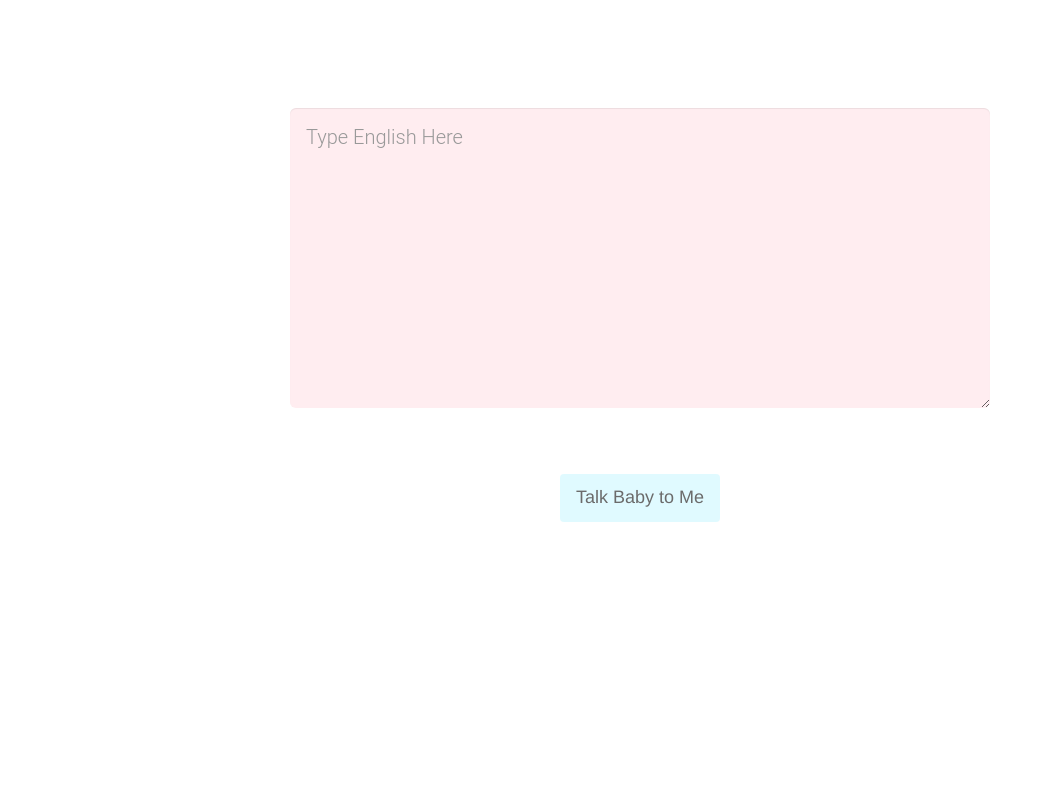
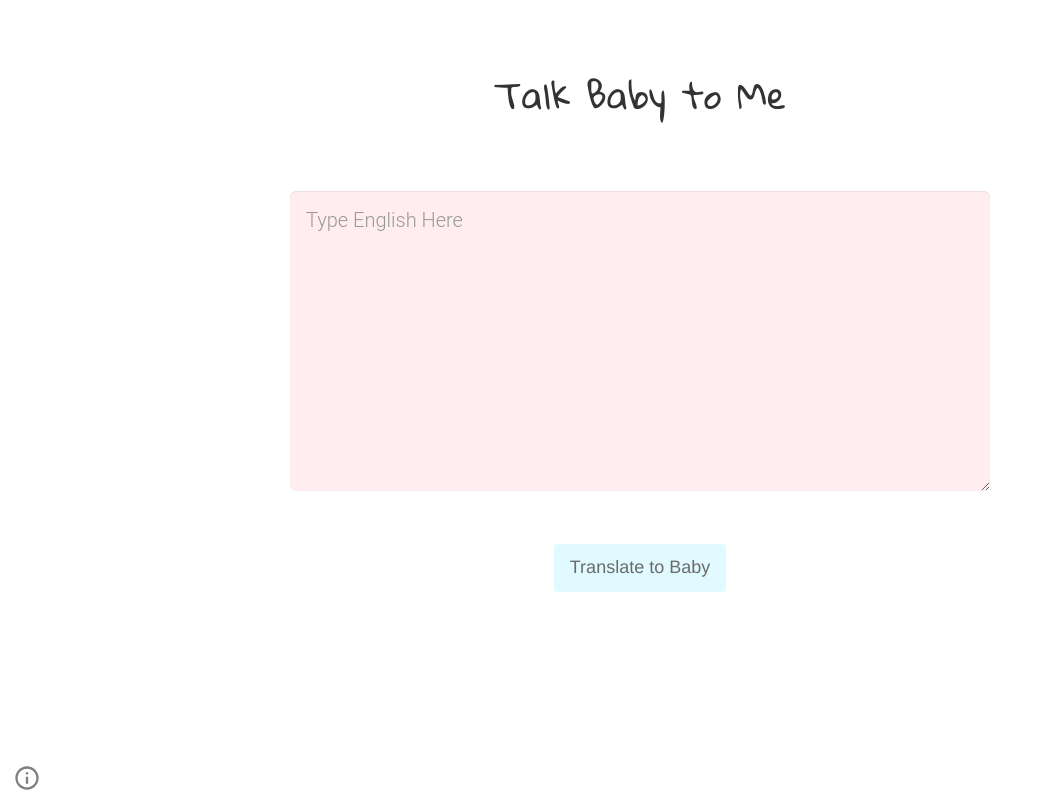
Before and after one commit to zachicecreamcohn/talkbabytome, a Flask app: page /home in a window 1280 px wide. Shown: the whole page, without its empty margins (0-1038 px from the left). Run offline with Flask 2, Linux system fonts and the light colour scheme; some libraries are stand-ins or nearby versions.

Commit message:
made pretty

```diff
--- a/static/style.css
+++ b/static/style.css
@@ -27,7 +27,7 @@ td {
 
 .translate_btn {
     /* font-size: medium; */
-    margin: 3vw;
+    margin: 2vw;
     text-align: center;
     font-size: 1.8rem !important;
     background-color: rgba(202, 247, 255, 0.575) !important;
@@ -48,7 +48,7 @@ td {
     flex-direction: column;
     justify-content: center;
     align-items: center;
-    margin-top: 10vh;
+    margin-top: 6vh;
 }
 
 
@@ -73,3 +73,47 @@ td {
     justify-content: center;
     align-items: center;
 }
+
+
+
+@font-face {
+    font-family: 'child';
+    src: "{{ url_for('static', filename='RoccoRegular-pmVR.otf') }}";
+    font-weight: bold;
+}
+
+.title {
+    padding-top: 7vh;
+    font-family: 'Gloria Hallelujah', cursive;
+    font-size: 3.5rem;
+}
+
+
+.center {
+    text-align: center;
+}
+
+.info_icon {
+    opacity: 50%;
+    aspect-ratio: 1;
+    width: 2.8rem;
+    margin-bottom: 1vh;
+    margin-left: 1vw;
+}
+
+#info_icon {
+    left: 0;;
+}
+
+
+
+/* Animated button */
+
+#footer {
+    position: fixed;
+    bottom: 0;
+
+    width: fit-content;
+    padding-left: 90hw;
+    height: fit-content;
+}
--- a/templates/index.html
+++ b/templates/index.html
@@ -6,12 +6,27 @@
     <link rel="stylesheet" href="static/style.css">
     <!-- link bootstrap -->
     <link rel="stylesheet" href="https://maxcdn.bootstrapcdn.com/bootstrap/3.3.7/css/bootstrap.min.css" crossorigin="anonymous">
+    <link rel="preconnect" href="https://fonts.googleapis.com">
+    <link rel="preconnect" href="https://fonts.gstatic.com" crossorigin>
+    <link href="https://fonts.googleapis.com/css2?family=Gloria+Hallelujah&display=swap" rel="stylesheet">
+
+    <link rel="stylesheet" href="https://fonts.googleapis.com/css?family=Tangerine">
 </head>
 
 
 <body>
 
+    <h1 class="title center">Talk Baby to Me</h1>
+
+
     {% block content %}
     {% endblock %}
+
+    <div id="footer">
+    <a id="info_icon" href="about"><img src="static/info_outline.svg" alt="more info" class="info_icon"></a>
+    </div>
+
+
+
 </body>
 </html>
--- a/templates/main_form.html
+++ b/templates/main_form.html
@@ -19,7 +19,7 @@
 
         <div class="row">
             <div class="col center">
-                <input class="btn btn-primary mb-2 translate_btn" type="submit" value="Talk Baby to Me" id="translate_btn">
+                <input class="btn btn-primary mb-2 translate_btn" type="submit" value="Translate to Baby" id="translate_btn">
             </div>
 
             <!-- <div class="row">
```
Also changed, not shown: static/RoccoRegular-pmVR.otf (added), static/info_outline.svg (added), static/info_solid.svg (added).
